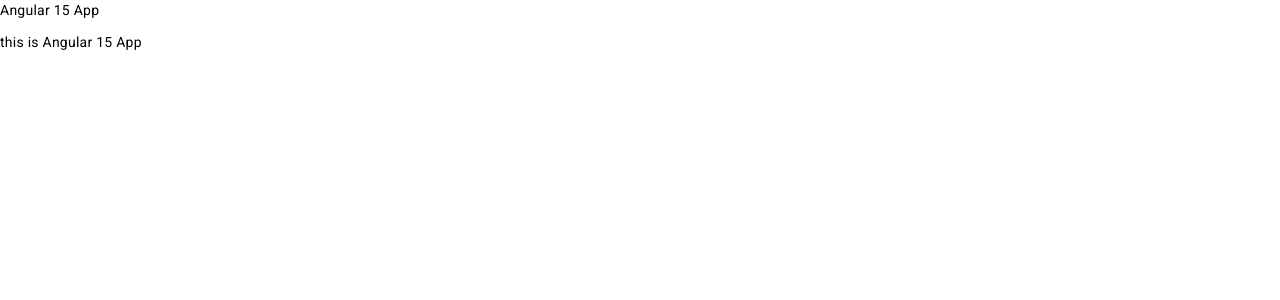
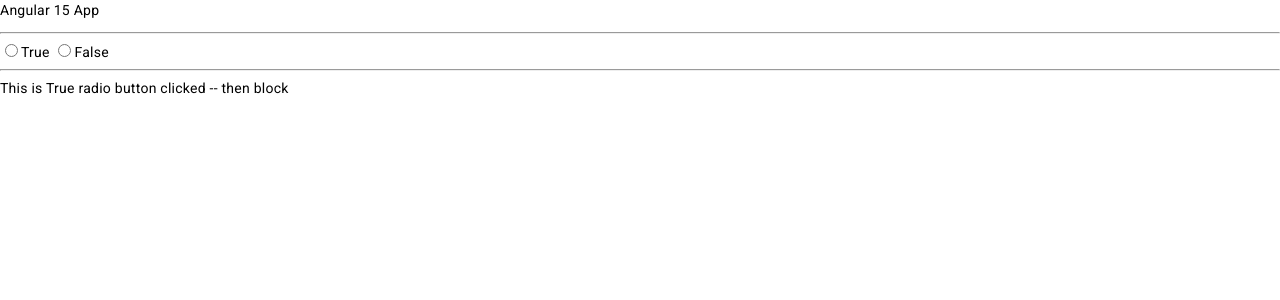
Before and after one commit to ahdianmirza/angular-practice, an Angular app: page / in a window 1280 px wide. Shown: the top 300 px of the page. Built offline with nearby package versions, Linux system fonts and the light colour scheme.

Commit message:
ngif, else, then

```diff
--- a/src/app/app.component.html
+++ b/src/app/app.component.html
@@ -1,5 +1,18 @@
 <p>{{ title }}</p>
 
-<div *ngIf="num1 > 20">
-  this is {{ title }}
-</div>
+<hr>
+
+<input type="radio" name="radio1" (click)="Onchange(true)">True
+<input type="radio" name="radio1" (click)="Onchange(false)">False
+
+<hr>
+
+<div *ngIf="isVisible; then thenBlock; else elseBlock"></div>
+
+<ng-template #thenBlock>
+  This is True radio button clicked -- then block
+</ng-template>
+
+<ng-template #elseBlock>
+  This is False radio button clicked -- else block
+</ng-template>
--- a/src/app/app.component.ts
+++ b/src/app/app.component.ts
@@ -8,10 +8,16 @@ import { Component } from '@angular/core';
 export class AppComponent {
   title = 'Angular 15 App';
   visible = false;
-  num1 = 40;
+  num1 = 10;
   num2 = 5;
+
+  isVisible = true;
 
   mouseHoverEvent() {
     console.info("Mouse Hover");
   }
+
+  Onchange(args: any) {
+    this.isVisible = args;
+  }
 }
```
